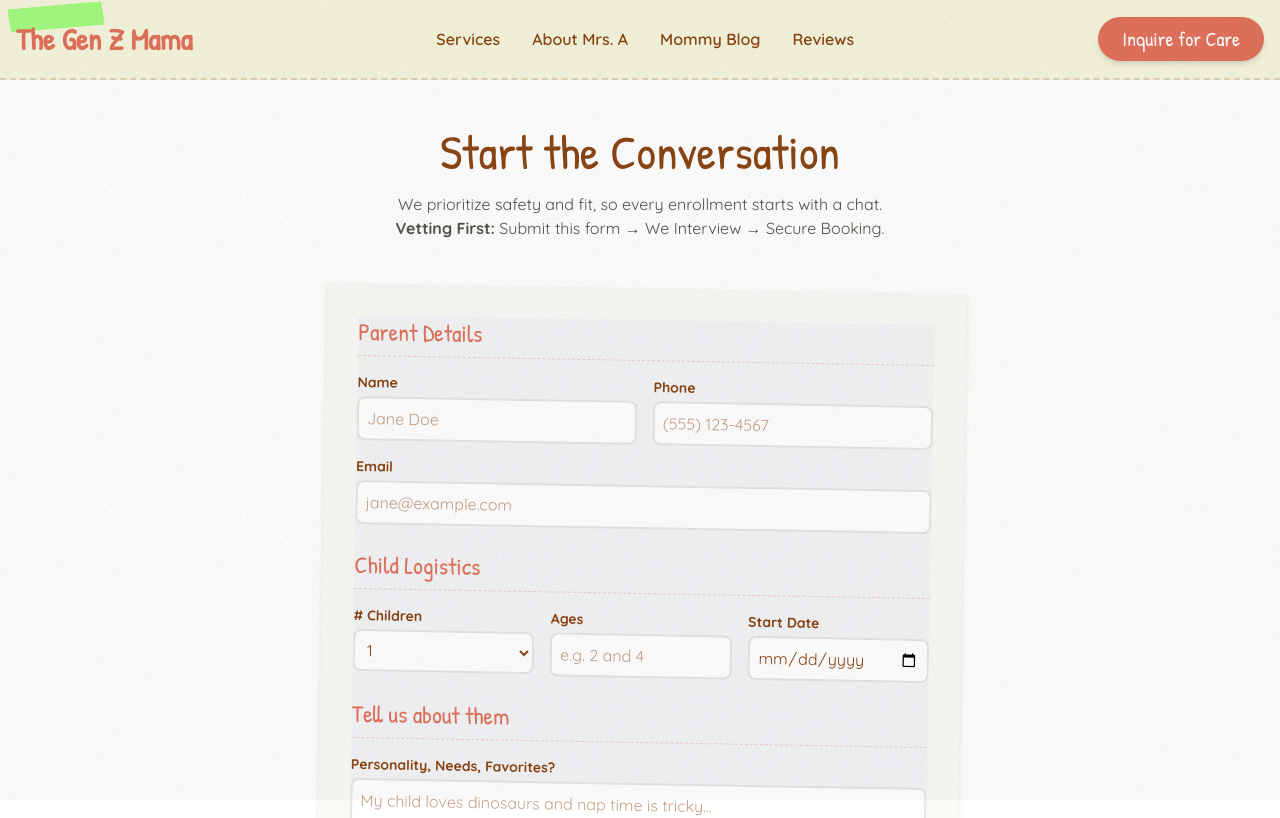
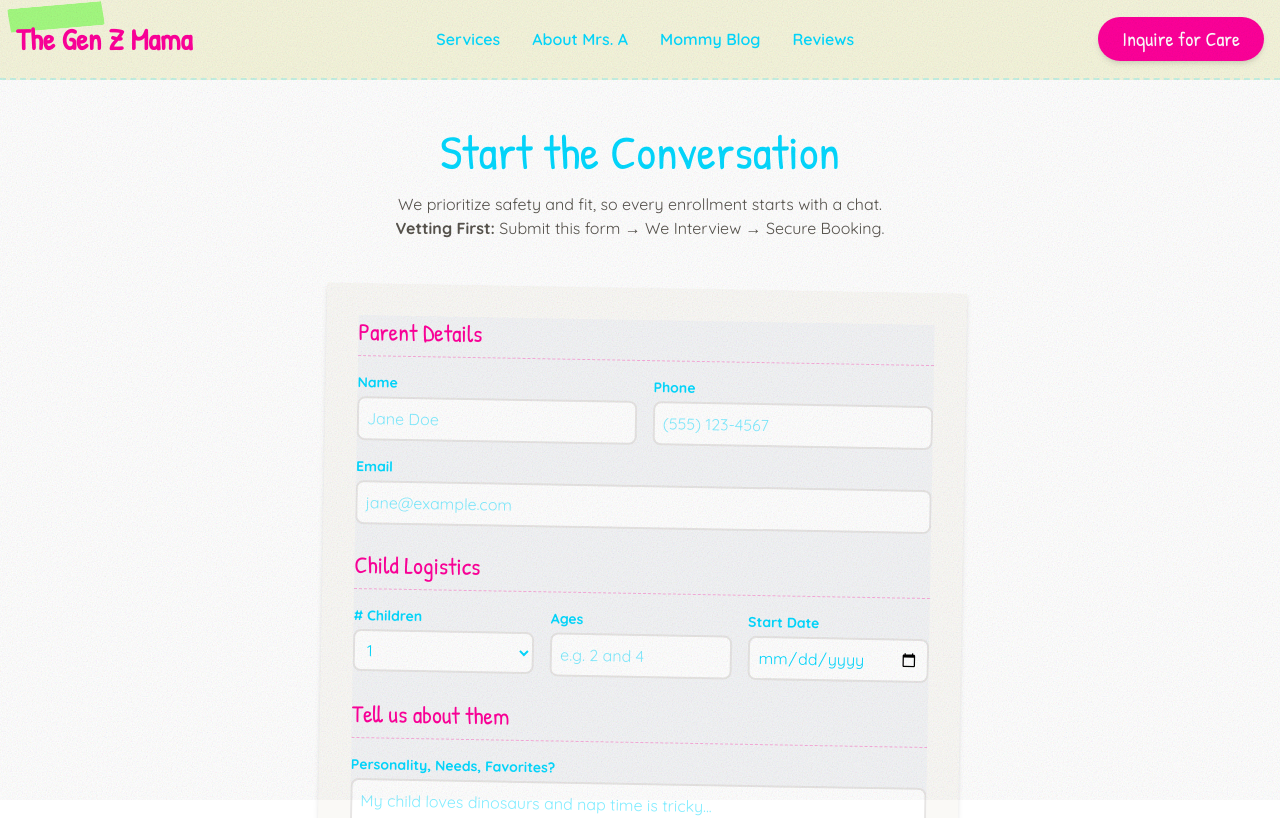
Before and after one commit to montjeffrey/GenZMAMA, a Next.js app: page /contact in a window 1280 px wide. Shown: the top 818 px of the page. Built offline with nearby package versions, Linux system fonts and the light colour scheme.

Commit message:
more color palette changes

```diff
--- a/src/app/globals.css
+++ b/src/app/globals.css
@@ -1,12 +1,20 @@
 @import "tailwindcss";
 
 :root {
-  /* Earthy & Natural Palette [cite: 7-10] */
+  /* Earthy & Natural Palette [cite: 7-10]
   --color-terracotta: #E2725B;
-  /*--color-forest-green: #228B22;*/
+  --color-forest-green: #228B22;
+
+  --color-warm-brown: #8B4513;*/
+  --color-paper-white: #F5F5DC;
+
+  /*Redid color palette without changing names*/
+  --color-terracotta: #fe019a;
+  /*neon pink*/
   --color-forest-green: #39ff14;
-  --color-warm-brown: #8B4513;
-  --color-paper-white: #F5F5DC;
+  /*neon green*/
+  --color-warm-brown: #04d9ff;
+  /*sky blue*/
 
   --font-patrick-hand: var(--font-patrick-hand);
   --font-quicksand: var(--font-quicksand);
```
